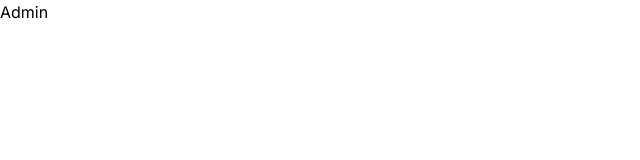
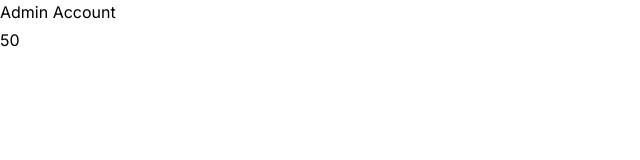
Before and after one commit to richarddushime/Bitcoin-bank, a Next.js app in the folder client/: page /admin in a window 1280 px wide. Shown: the top 160 px of the page, without its empty margins (0-640 px from the left). Built offline with nearby package versions, Linux system fonts and the light colour scheme.

Commit message:
pulling dynamic content from hot wallet

```diff
--- a/client/package.json
+++ b/client/package.json
@@ -3,7 +3,7 @@
   "version": "0.1.0",
   "private": true,
   "scripts": {
-    "dev": "next dev",
+    "dev": "next dev -p 8090",
     "build": "next build",
     "start": "next start",
     "lint": "next lint"
--- a/client/src/app/admin/page.tsx
+++ b/client/src/app/admin/page.tsx
@@ -1,8 +1,19 @@
 import React from 'react'
 
-const Admin = () => {
+const Admin = async () => {
+  // const res = await fetch("http://localhost:3000/bitcoinbank/bankbalance")
+  // const balance = await res.json()
+
   return (
-    <div>Admin</div>
+    <>
+      <h1>Admin Account</h1>
+      <div className='w-full my-1'>
+        {50}
+      </div>
+      <div>
+
+      </div>
+    </>
   )
 }
 
```
Also changed, not shown: 1 other file (tests, documents, lock files or other folders).
